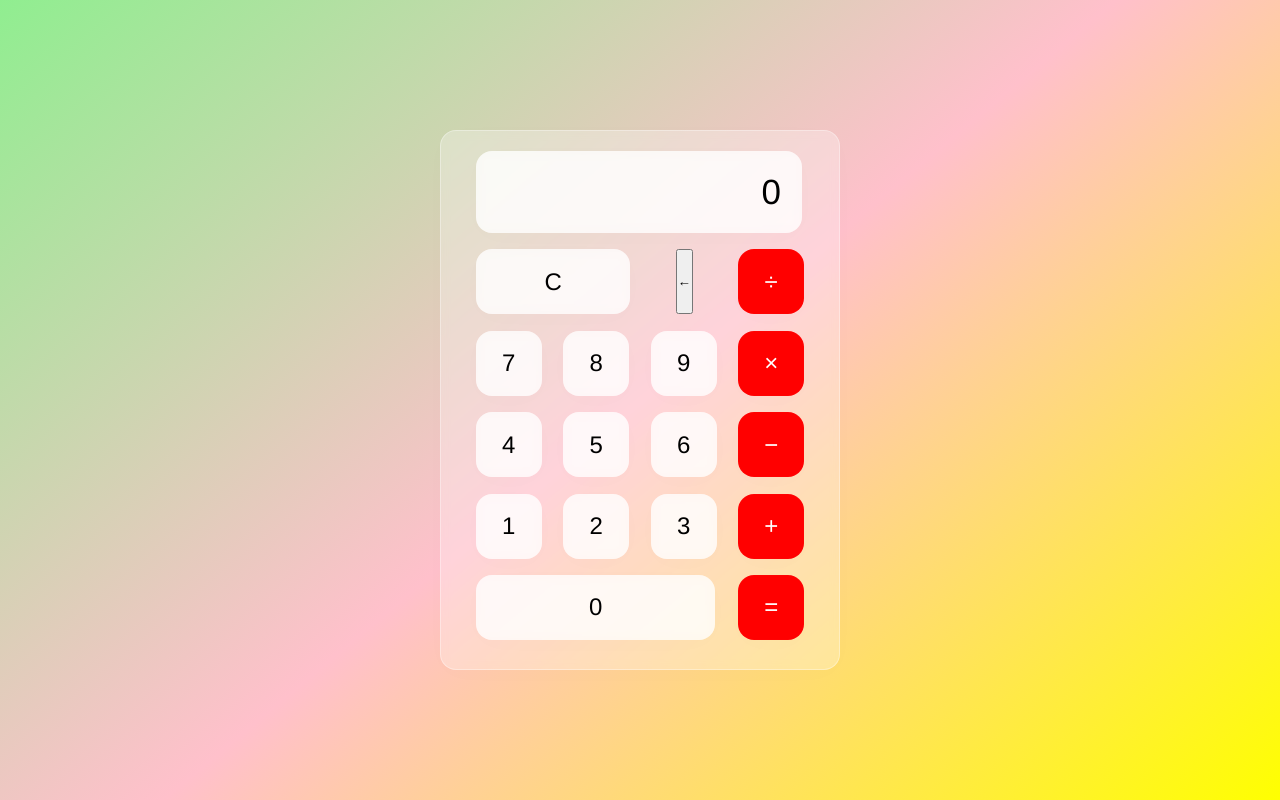
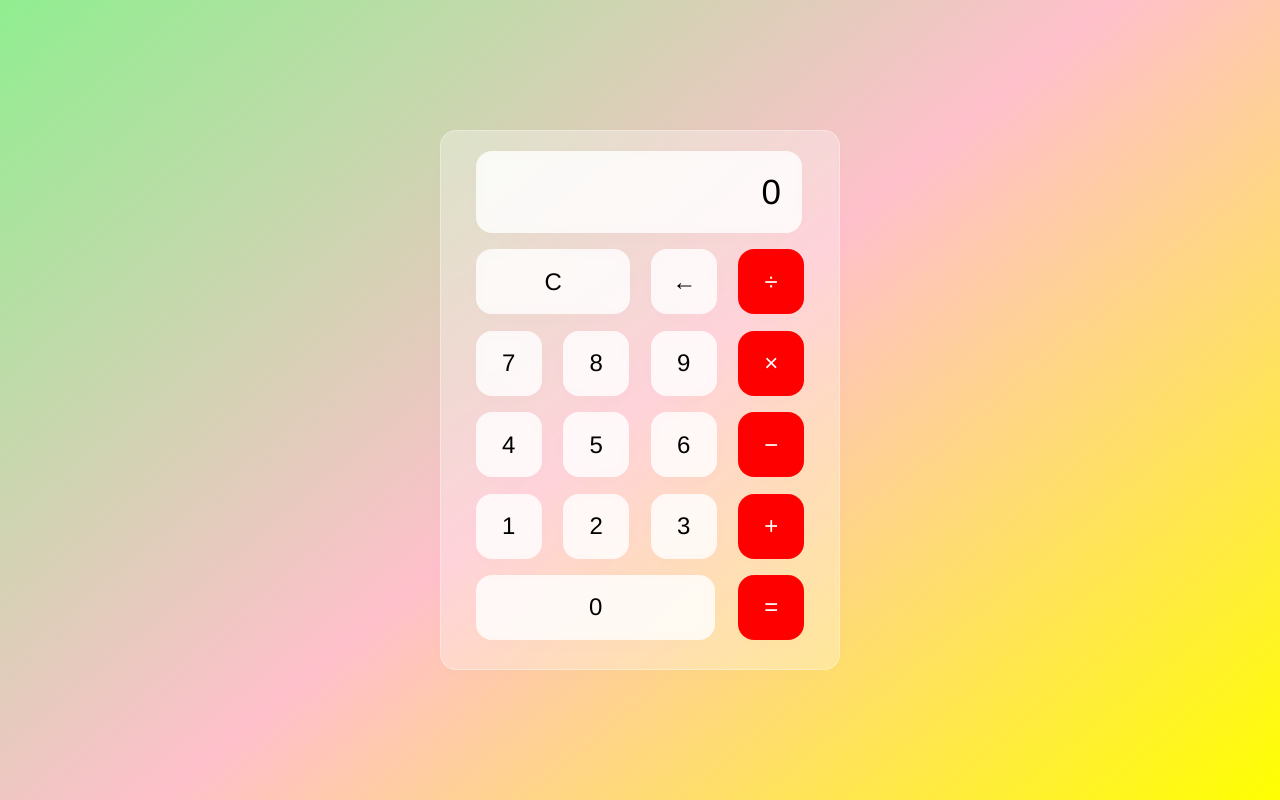
Before and after one commit to F3ll4s/calculator, a plain HTML site: page index.html in a window 1280 px wide. Drawn offline with Linux system fonts and the light colour scheme.

Commit message:
Update index.html

```diff
--- a/index.html
+++ b/index.html
@@ -16,7 +16,7 @@
                 <button class ="calc-button double">
                     C
                 </button>
-                <button class="cadlc-button">
+                <button class="calc-button">
                     &larr;
                 </button>
                 <button class="calc-button">
```
